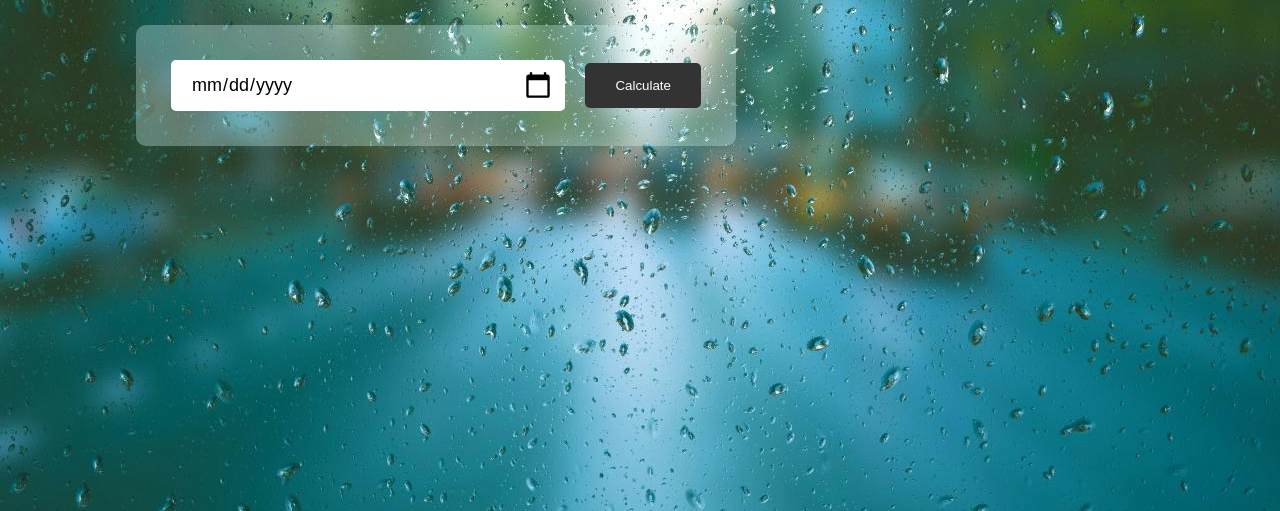
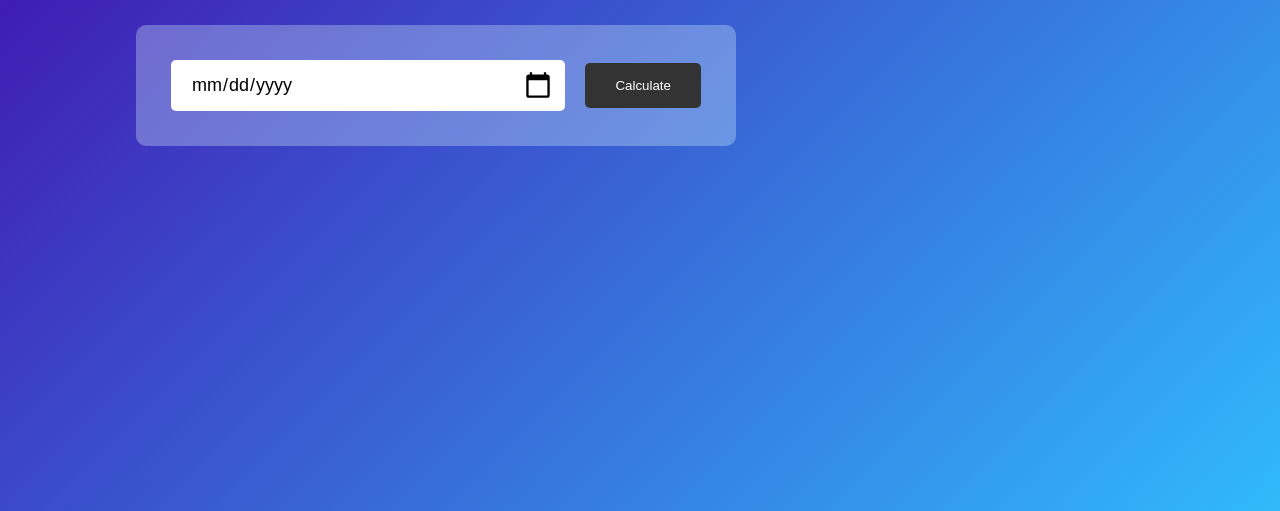
Before and after one commit to Raj-Shinde-045/ageCalculator, a plain HTML site: page index.html in a window 1280 px wide. Shown: the part 289-800 px from the top of the page. Drawn offline with Linux system fonts and the light colour scheme.

Commit message:
backgrong color changed

```diff
--- a/style.css
+++ b/style.css
@@ -7,7 +7,7 @@
 .container{
     width: 100%;
     min-height: 100vh;
-    background-image: url(images/pexels-pixabay-531880.jpg);
+    background: linear-gradient(135deg, #4203a9, #30bafc);
     padding: 10px;
     background-position: center;
 }
```
